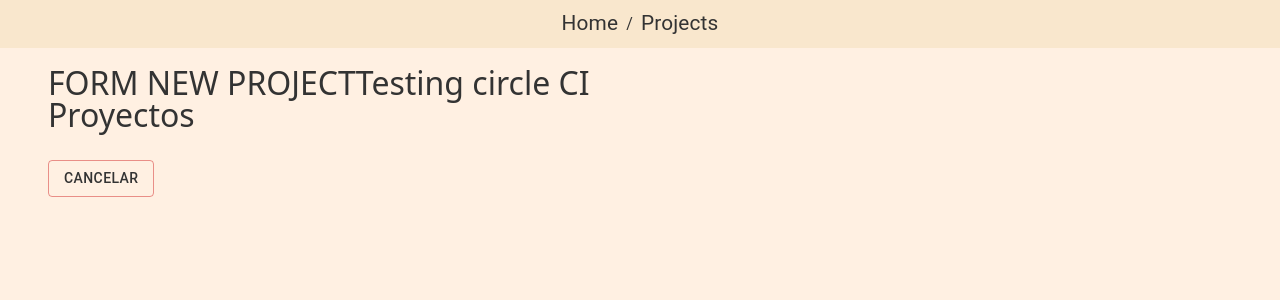
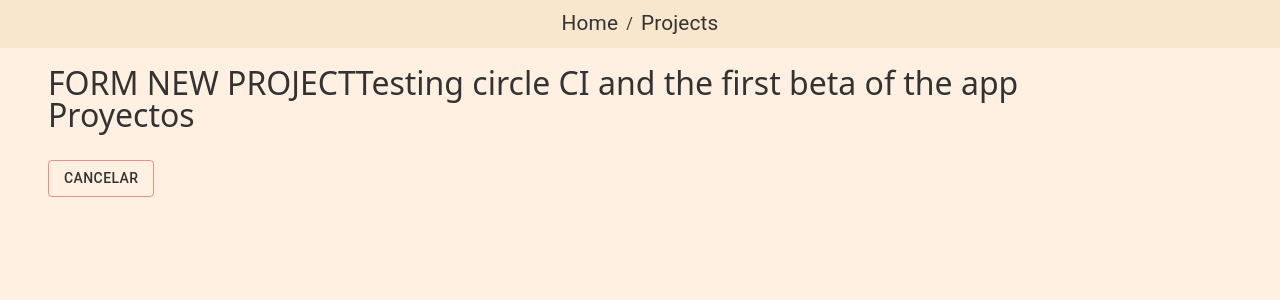
Before and after one commit to Pacomrm/Co-Exist, a React (Create React App) app in the folder client/: page /projects in a window 1280 px wide. Both pictures are taken after a click on the button "AGREGAR PROYECTO". Shown: the top 300 px of the page. Built offline with nearby package versions, Linux system fonts and the light colour scheme; no server answers.

Commit message:
Setting CI

```diff
--- a/client/src/views/Projects/Projects.js
+++ b/client/src/views/Projects/Projects.js
@@ -39,7 +39,7 @@ export function Projects(){
                         <>
                             <Button className="project--button-success" color="error" variant="outlined" onClick={addNewProject}>Cancelar</Button>
                             <h2> FORM NEW PROJECT</h2>
-                            <h2> Testing circle CI</h2>
+                            <h2> Testing circle CI and the first beta of the app</h2>
                         </>
                         :
                         <>
```
Also changed, not shown: 1 other file (tests, documents, lock files or other folders).
